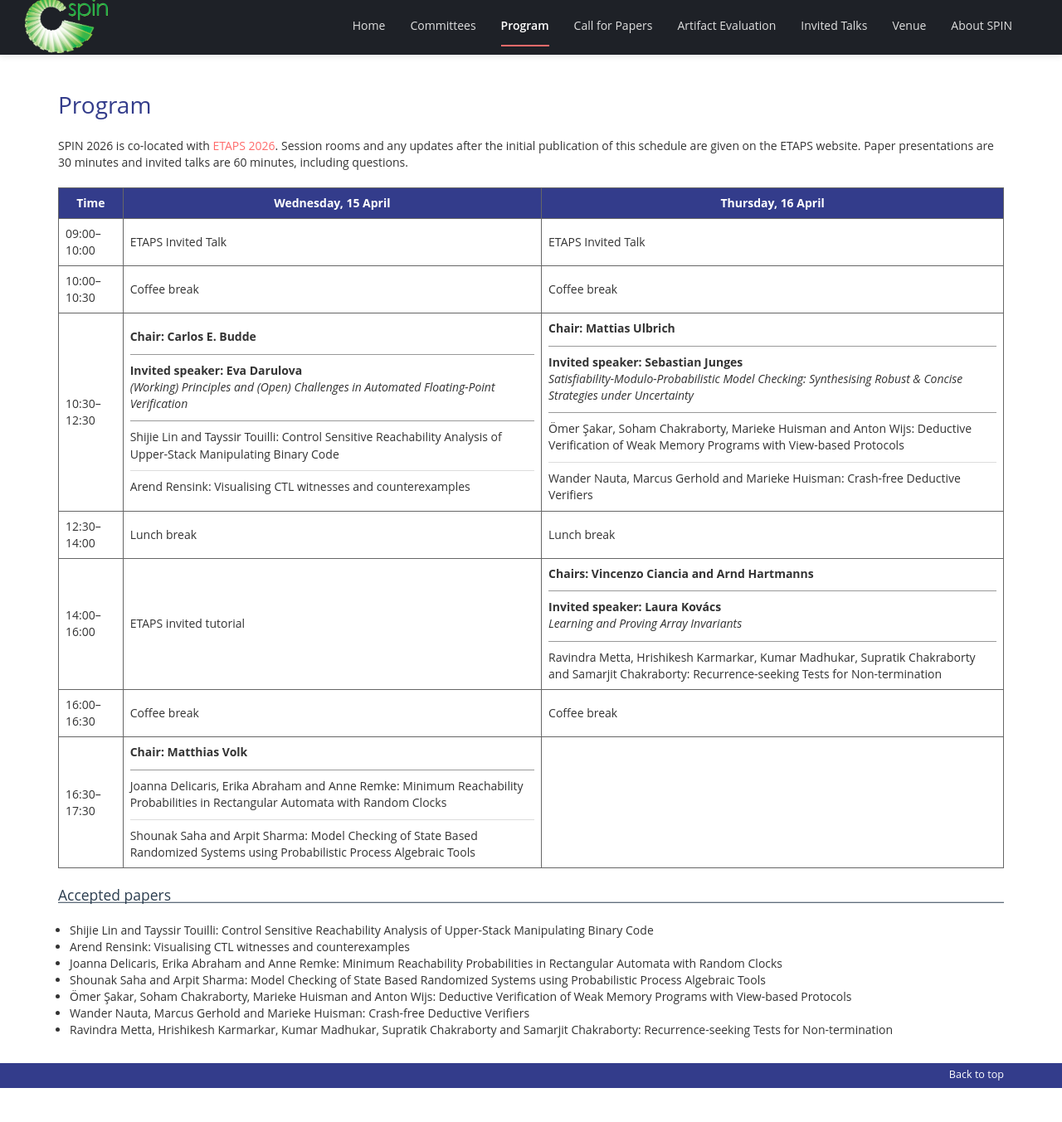
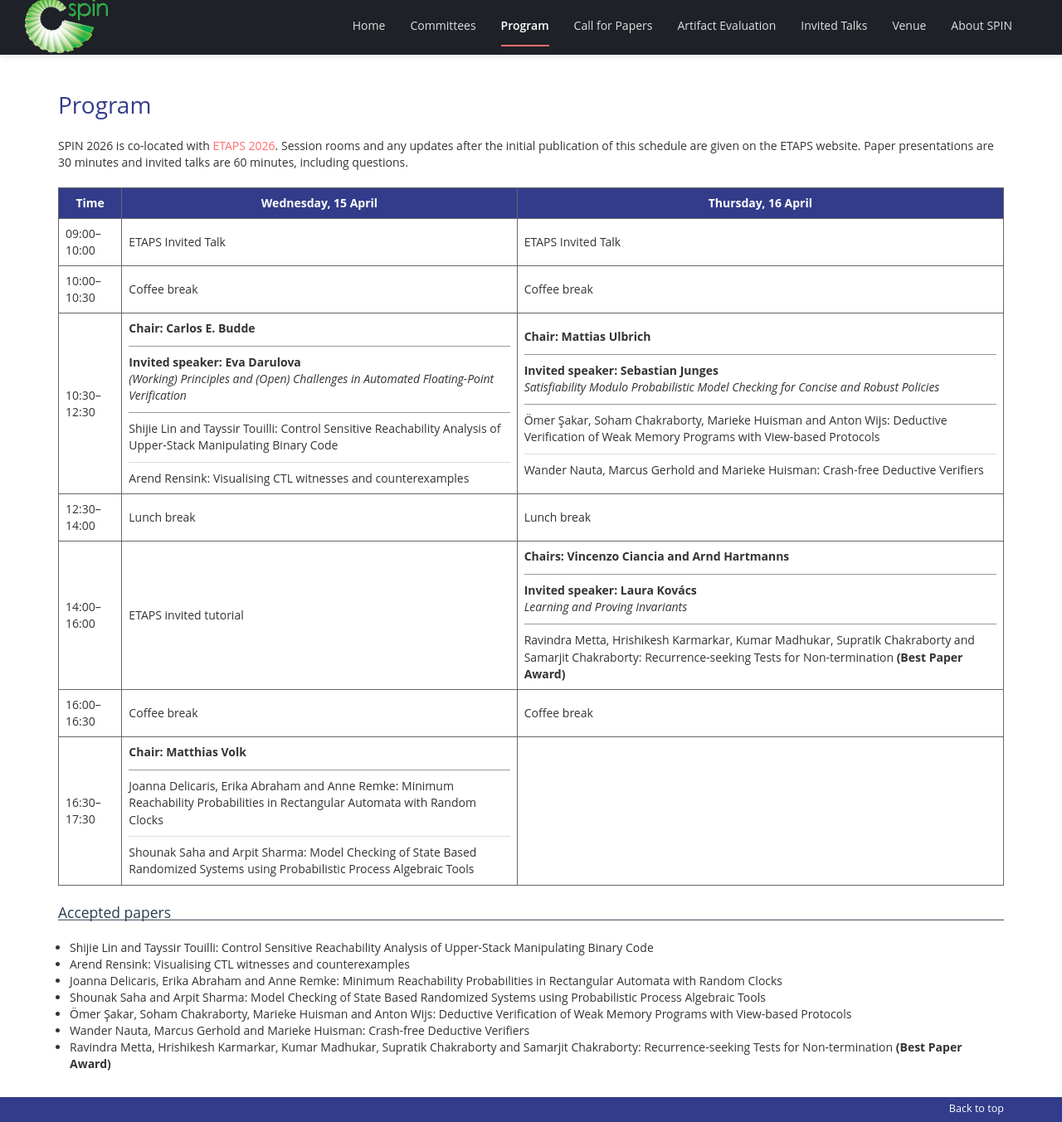
Before and after one commit to SPIN-web/SPIN2026, a Jekyll site: the page built from _pages/program.md, in a window 1280 px wide and 1400 px high, scrolled down 187 px, cut to the strip 47-1400 px from the top of the window. Shown: the whole strip at 83% size. Built offline with Jekyll 4.4.1, drawn with Linux system fonts in a browser that asks for light colours; nearby versions of some CDN libraries; our own code applies the rules of GitHub Pages for plain Markdown files; before the commit the page ends 1546 px from its top, so only the background shows below that.

Commit message:
Final changes reflecting invited talk titles and best paper awards

```diff
--- a/_pages/program.md
+++ b/_pages/program.md
@@ -31,7 +31,7 @@ Paper presentations are 30 minutes and invited talks are 60 minutes, including q
 <tr>
 <td>10:30–12:30</td>
 <td><strong>Chair: Carlos E. Budde</strong><div class="program-sep"></div><strong>Invited speaker: Eva Darulova</strong><br><em>(Working) Principles and (Open) Challenges in Automated Floating-Point Verification</em><div class="program-sep"></div><div class="program-paper">Shijie Lin and Tayssir Touilli: Control Sensitive Reachability Analysis of Upper-Stack Manipulating Binary Code</div><div class="program-paper">Arend Rensink: Visualising CTL witnesses and counterexamples</div></td>
-<td><strong>Chair: Mattias Ulbrich</strong><div class="program-sep"></div><strong>Invited speaker: Sebastian Junges</strong><br><em>Satisfiability-Modulo-Probabilistic Model Checking: Synthesising Robust &amp; Concise Strategies under Uncertainty</em><div class="program-sep"></div><div class="program-paper">Ömer Şakar, Soham Chakraborty, Marieke Huisman and Anton Wijs: Deductive Verification of Weak Memory Programs with View-based Protocols</div><div class="program-paper">Wander Nauta, Marcus Gerhold and Marieke Huisman: Crash-free Deductive Verifiers</div></td>
+<td><strong>Chair: Mattias Ulbrich</strong><div class="program-sep"></div><strong>Invited speaker: Sebastian Junges</strong><br><em>Satisfiability Modulo Probabilistic Model Checking for Concise and Robust Policies</em><div class="program-sep"></div><div class="program-paper">Ömer Şakar, Soham Chakraborty, Marieke Huisman and Anton Wijs: Deductive Verification of Weak Memory Programs with View-based Protocols</div><div class="program-paper">Wander Nauta, Marcus Gerhold and Marieke Huisman: Crash-free Deductive Verifiers</div></td>
 </tr>
 <tr>
 <td>12:30–14:00</td>
@@ -41,7 +41,7 @@ Paper presentations are 30 minutes and invited talks are 60 minutes, including q
 <tr>
 <td>14:00–16:00</td>
 <td>ETAPS invited tutorial</td>
-<td><strong>Chairs: Vincenzo Ciancia and Arnd Hartmanns</strong><div class="program-sep"></div><strong>Invited speaker: Laura Kovács</strong><br><em>Learning and Proving Array Invariants</em><div class="program-sep"></div><div class="program-paper">Ravindra Metta, Hrishikesh Karmarkar, Kumar Madhukar, Supratik Chakraborty and Samarjit Chakraborty: Recurrence-seeking Tests for Non-termination</div></td>
+<td><strong>Chairs: Vincenzo Ciancia and Arnd Hartmanns</strong><div class="program-sep"></div><strong>Invited speaker: Laura Kovács</strong><br><em>Learning and Proving Invariants</em><div class="program-sep"></div><div class="program-paper">Ravindra Metta, Hrishikesh Karmarkar, Kumar Madhukar, Supratik Chakraborty and Samarjit Chakraborty: Recurrence-seeking Tests for Non-termination <strong>(Best Paper Award)</strong></div></td>
 </tr>
 <tr>
 <td>16:00–16:30</td>
@@ -64,4 +64,4 @@ Paper presentations are 30 minutes and invited talks are 60 minutes, including q
 - Shounak Saha and Arpit Sharma: Model Checking of State Based Randomized Systems using Probabilistic Process Algebraic Tools
 - Ömer Şakar, Soham Chakraborty, Marieke Huisman and Anton Wijs: Deductive Verification of Weak Memory Programs with View-based Protocols
 - Wander Nauta, Marcus Gerhold and Marieke Huisman: Crash-free Deductive Verifiers
-- Ravindra Metta, Hrishikesh Karmarkar, Kumar Madhukar, Supratik Chakraborty and Samarjit Chakraborty: Recurrence-seeking Tests for Non-termination
+- Ravindra Metta, Hrishikesh Karmarkar, Kumar Madhukar, Supratik Chakraborty and Samarjit Chakraborty: Recurrence-seeking Tests for Non-termination **(Best Paper Award)**
```
Also changed, not shown: _pages/index.md (+2 -0 lines), _pages/speakers.md (+2 -2 lines).
